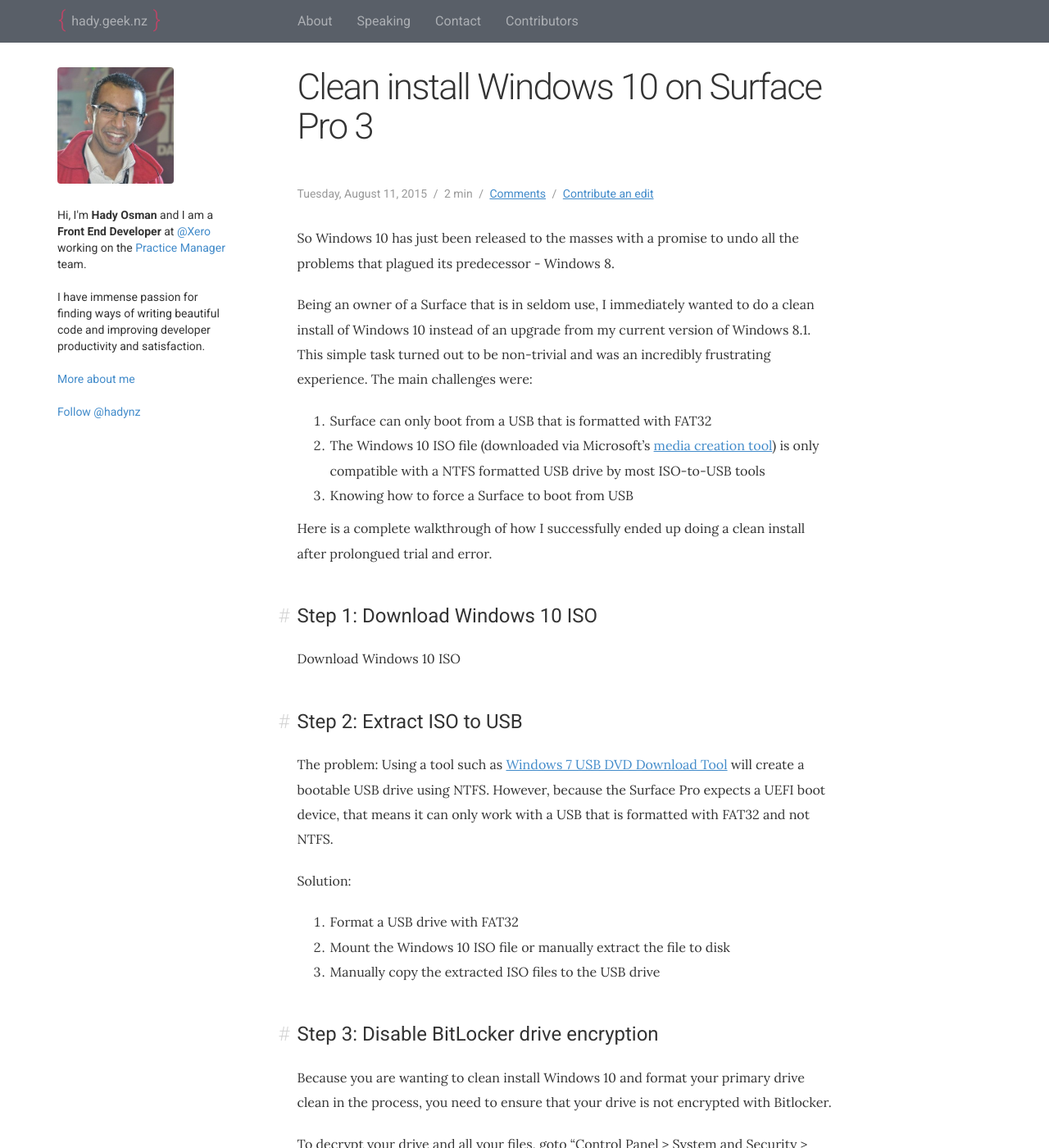
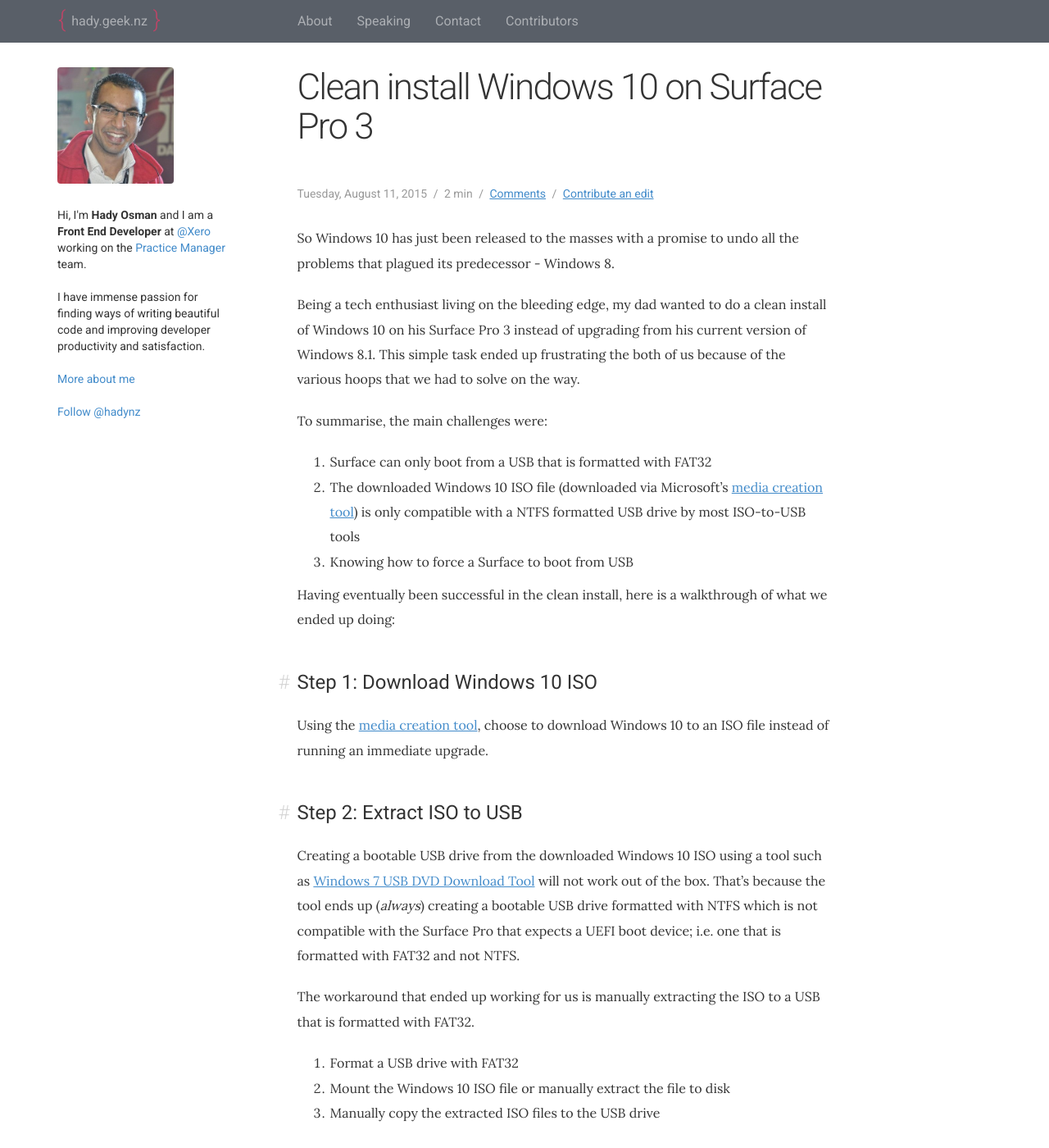
Before and after one commit to hadynz/hadynz.github.io, a Jekyll site: the page built from _posts/blog/2015-08-11-clean-install-windows10-surface-pro-3.md, in a window 1280 px wide and 1400 px high. Shown: the whole window at 82% size. Built offline with Jekyll 4.4.1, drawn with Linux system fonts in a browser that asks for light colours; comment, search, counter and statistics services are not loaded; some of the changed text lies outside the part shown.

Commit message:
Update 2015-08-11-clean-install-windows10-surface-pro-3.md

```diff
--- a/_posts/blog/2015-08-11-clean-install-windows10-surface-pro-3.md
+++ b/_posts/blog/2015-08-11-clean-install-windows10-surface-pro-3.md
@@ -11,37 +11,46 @@
 So Windows 10 has just been released to the masses with a promise to undo all the problems that plagued its predecessor -
 Windows 8.
 
-Being an owner of a Surface that is in seldom use, I immediately wanted to do a clean install of Windows 10 instead of
-an upgrade from my current version of Windows 8.1. This simple task turned out to be non-trivial and was an incredibly
-frustrating experience. The main challenges were:
+Being a tech enthusiast living on the bleeding edge, my dad wanted to do a clean install of Windows 10 on his Surface Pro 3
+instead of upgrading from his current version of Windows 8.1. This simple task ended up frustrating the both of us because
+of the various hoops that we had to solve on the way.
+
+To summarise, the main challenges were:
 
 1. Surface can only boot from a USB that is formatted with FAT32
-2. The Windows 10 ISO file (downloaded via Microsoft's [media creation tool][3]) is only compatible with a NTFS formatted
+2. The downloaded Windows 10 ISO file (downloaded via Microsoft's [media creation tool][3]) is only compatible with a NTFS formatted
 USB drive by most ISO-to-USB tools
 3. Knowing how to force a Surface to boot from USB
 
-Here is a complete walkthrough of how I successfully ended up doing a clean install after prolongued trial and error.
+Having eventually been successful in the clean install, here is a walkthrough of what we ended up doing:
 
 ### Step 1: Download Windows 10 ISO
-Download Windows 10 ISO
+Using the [media creation tool][3], choose to download Windows 10 to an ISO file instead of running an immediate upgrade.
 
 ### Step 2: Extract ISO to USB
-The problem: Using a tool such as [Windows 7 USB DVD Download Tool][1] will create a bootable USB drive using NTFS.
-However, because the Surface Pro expects a UEFI boot device, that means it can only work with a USB that is formatted
-with FAT32 and not NTFS.
+Creating a bootable USB drive from the downloaded Windows 10 ISO using a tool such as [Windows 7 USB DVD Download Tool][1]
+will not work out of the box. That's because the tool ends up (*always*) creating a bootable USB drive formatted with NTFS
+which is not compatible with the Surface Pro that expects a UEFI boot device; i.e. one that is formatted with FAT32 and not
+NTFS.
 
-Solution:
+The workaround that ended up working for us is manually extracting the ISO to a USB that is formatted with FAT32.
+
 1. Format a USB drive with FAT32
 2. Mount the Windows 10 ISO file or manually extract the file to disk
 3. Manually copy the extracted ISO files to the USB drive
 
 ### Step 3: Disable BitLocker drive encryption
-Because you are wanting to clean install Windows 10 and format your primary drive clean in the process, you need to ensure
-that your drive is not encrypted with Bitlocker.
+Attempting to format your primary drive and do a clean install when running on Windows 7/8/10 can frequently fail because
+the latter encrypts your drive by default with BitLocker encryption for additional security. So you will need to check
+and disable BitLocker for your drive if its turned on.
 
-To decrypt your drive and all your files, goto "Control Panel > System and Security > BitLocker Drive Encryption" and choose to "Turn off BitLocker". This process could very well take a good 5 to 10 minutes.
+To decrypt your primary drive and all your files, goto "Control Panel > System and Security > BitLocker Drive Encryption"
+and choose to "Turn off BitLocker". This process could very well take a good 5 to 10 minutes.
 
 ### Step 4: Booting Surface from USB
+Now that you have a bootable Windows 10 USB drive formatted with FAT32, your last step is to boot your Surface from USB
+and go through the standard Windows setup installation.
+
 As per [Microsoft's instructions][2], to start the Surface from a USB drive follow the following steps:
 
 1. Insert a Windows 10 bootable USB drive into the USB port on your Surface
@@ -49,8 +58,10 @@
 3. Press and release the power button
 4. When the Surface logo appears, release the volume-down button
 
-Surface should boot Windows 10 installation from your USB drive.
+Surface should boot Windows 10 installation from your USB drive and hopefully you are now well on your way to start
+clean installation of this fantastic OS that is apparently the [last of its kind][4].
 
 [1]: https://www.microsoft.com/en-us/download/windows-usb-dvd-download-tool
 [2]: https://www.microsoft.com/surface/en-nz/support/storage-files-and-folders/boot-surface-from-usb-recovery-device
 [3]: http://windows.microsoft.com/en-us/windows-10/media-creation-tool-install
+[4]: http://www.theverge.com/2015/5/7/8568473/windows-10-last-version-of-windows
```
